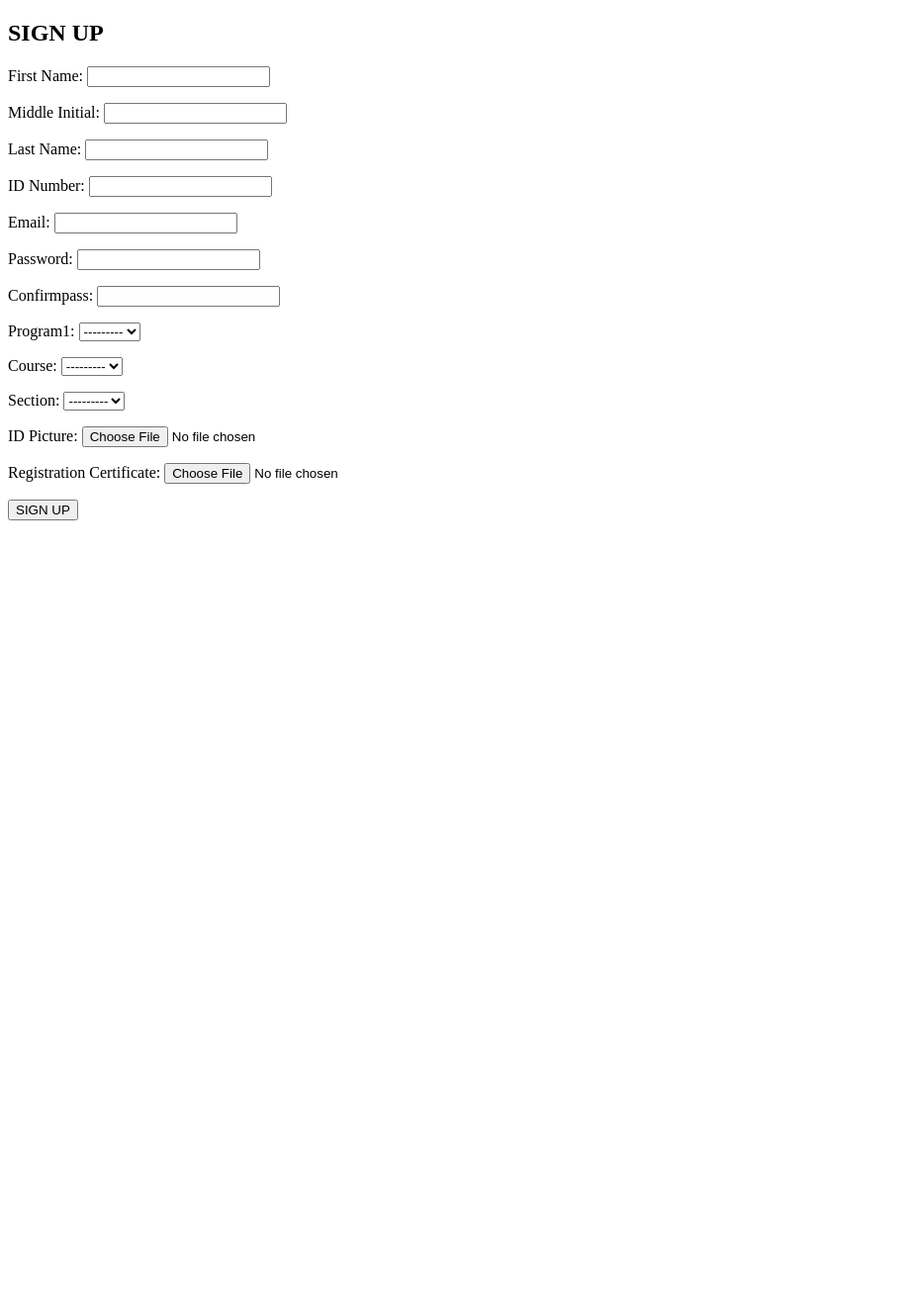
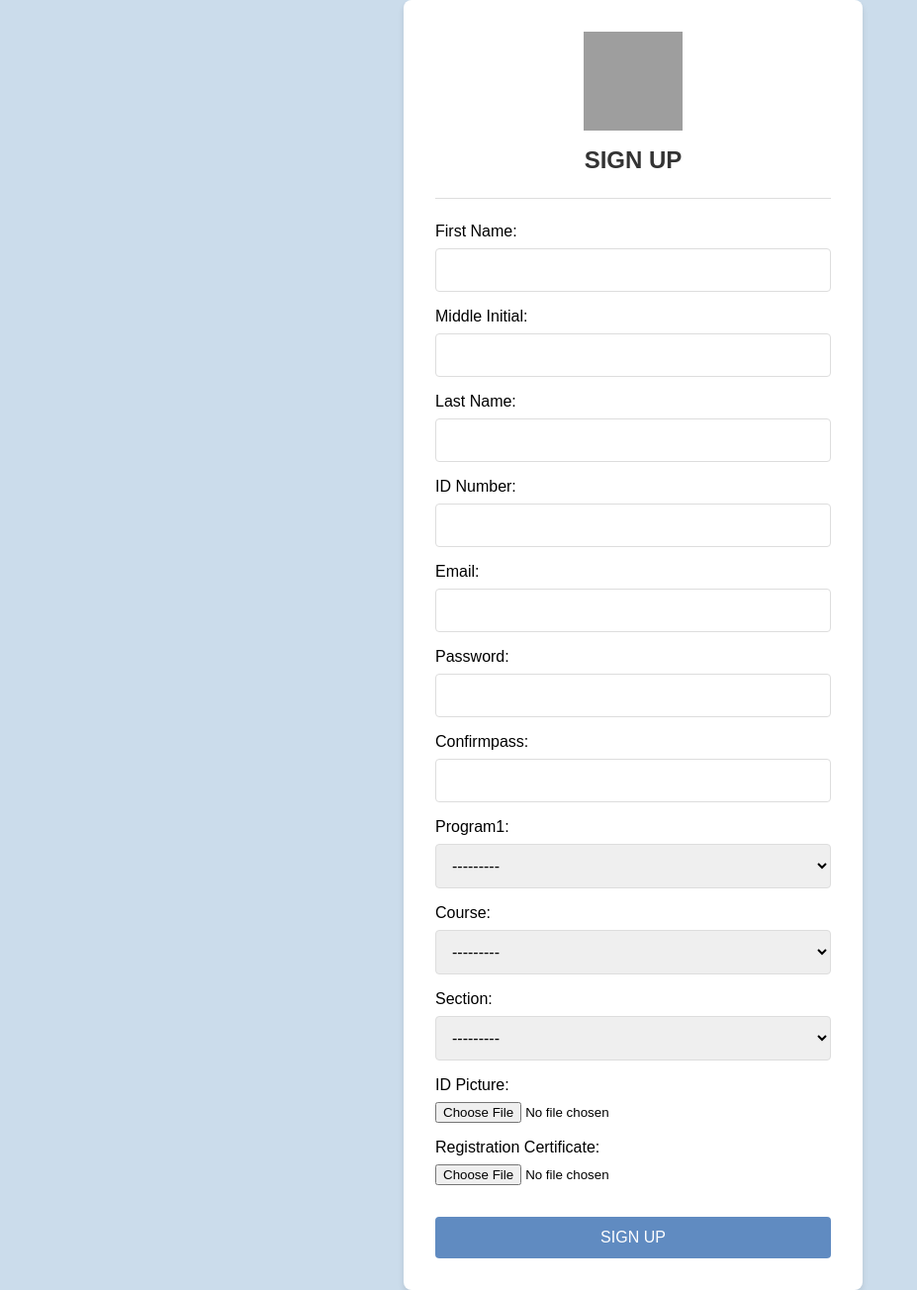
Before and after one commit to TacticianR1muru/CPET12L, a Django app: page /signup/ in a window 1280 px wide. Shown: the whole page at 99% size, without its empty margins (0-927 px from the left). Before the commit the page ends 526 px from the top, so only its background shows below. Run offline with Django 5.2, Linux system fonts and the light colour scheme; data that the repository does not hold is empty; grey boxes are pictures that could not be loaded.

Commit message:
"Updated project settings, CSS styles, and HTML templates for adminmod and studentmod modules."

```diff
--- a/Project_admin/Project/Project/settings.py
+++ b/Project_admin/Project/Project/settings.py
@@ -120,10 +120,9 @@ USE_TZ = True
 # https://docs.djangoproject.com/en/5.1/howto/static-files/
 DEBUG = True
 
-STATIC_URL = '/static/'
-STATIC_ROOT = os.path.join(BASE_DIR, 'static')
+STATIC_URL = 'static/'
 STATICFILES_DIRS = [
-    os.path.join(BASE_DIR, 'adminmod/static'),
+
 ]
 # Default primary key field type
 # https://docs.djangoproject.com/en/5.1/ref/settings/#default-auto-field
--- /dev/null
+++ b/Project_admin/Project/adminmod/static/adminmod/images/css/signup.css
@@ -0,0 +1,106 @@
+body {
+    margin: 0;
+    padding: 0;
+    min-height: 100vh;
+    display: flex;
+    justify-content: center;
+    align-items: center;
+    background-color: #CBDCEB;
+    font-family: Arial, sans-serif;
+}
+
+.signup-container {
+    background-color: white;
+    padding: 2rem;
+    border-radius: 8px;
+    width: 100%;
+    max-width: 400px;
+    box-shadow: 0 4px 6px rgba(0, 0, 0, 0.1);
+}
+
+.signup-container img {
+    display: block;
+    margin: 0 auto;
+    width: 100px;
+    height: 100px;
+}
+
+h2 {
+    text-align: center;
+    color: #333;
+    margin: 1rem 0;
+}
+
+hr {
+    border: none;
+    border-top: 1px solid #ddd;
+    margin: 1.5rem 0;
+}
+
+form {
+    display: flex;
+    flex-direction: column;
+    gap: 1rem;
+}
+
+form p {
+    margin: 0;
+}
+
+form label {
+    display: block;
+    color: #000000;
+    margin-bottom: 0.5rem;
+}
+
+form input[type="text"],
+form input[type="email"],
+form input[type="password"],
+form select {
+    width: 100%;
+    padding: 0.75rem;
+    border: 1px solid #ddd;
+    border-radius: 4px;
+    box-sizing: border-box;
+    font-size: 1rem;
+}
+
+form input:focus,
+form select:focus {
+    outline: none;
+    border-color: #4a90e2;
+    box-shadow: 0 0 0 2px rgba(74, 144, 226, 0.1);
+}
+
+button[type="submit"] {
+    width: 100%;
+    background-color: #608BC1;
+    color: white;
+    padding: 0.75rem;
+    border: none;
+    border-radius: 4px;
+    cursor: pointer;
+    font-size: 1rem;
+    margin-top: 1rem;
+}
+
+button[type="submit"]:hover {
+    background-color: #133E87;
+}
+
+/* Error messages styling /
+.errorlist {
+    color: #dc3545;
+    list-style: none;
+    padding: 0;
+    margin: 0.25rem 0;
+    font-size: 0.875rem;
+}
+
+/ Help text styling */
+.helptext {
+    color: #666;
+    font-size: 0.875rem;
+    margin-top: 0.25rem;
+    display: block;
+}
--- a/Project_admin/Project/adminmod/templates/login/Sign-up.html
+++ b/Project_admin/Project/adminmod/templates/login/Sign-up.html
@@ -1,15 +1,18 @@
 {% extends "main.html" %}
 
 {% block content%}
+{% load static %}
+<head>
+<link rel="stylesheet" type="text/css" href="{% static 'css/signup.css' %}">
 </head>
 <body>
     <div class="signup-container">
+        <img src="{% static 'adminmod/images/logo.png' %}" alt="Logo"/>
         <h2>SIGN UP</h2>
+        <hr/>
         <form method="POST" enctype="multipart/form-data">
             {% csrf_token %}
             {{ form.as_p }}
-
-            <!-- Submit button -->
             <button type="submit">SIGN UP</button>
         </form>
     </div>
--- a/Project_admin/Project/adminmod/templates/main.html
+++ b/Project_admin/Project/adminmod/templates/main.html
@@ -5,7 +5,7 @@
     <meta name="viewport" content="width=device-width, initial-scale=1.0">
     <title>Student Violation System</title>
     <script src="https://code.jquery.com/jquery-3.6.0.min.js"></script>
-    <link rel='stylesheet' href='#'>
+
 </head>
 <body>
     {% block content %}
```
Also changed, not shown: Project_admin/Project/adminmod/static/adminmod/images/css/login.css (added, +83 -0 lines), Project_admin/Project/adminmod/static/adminmod/images/css/registration_success.css (added, +41 -0 lines), Project_admin/Project/adminmod/static/adminmod/images/css/studentstatus.css (+92 -133 lines), Project_admin/Project/adminmod/templates/login/LOGIN.html (+11 -10 lines), Project_admin/Project/adminmod/templates/report_success.html (+10 -7 lines), Project_admin/Project/adminmod/templates/studentmod/Student Status.html (+4 -152 lines).
